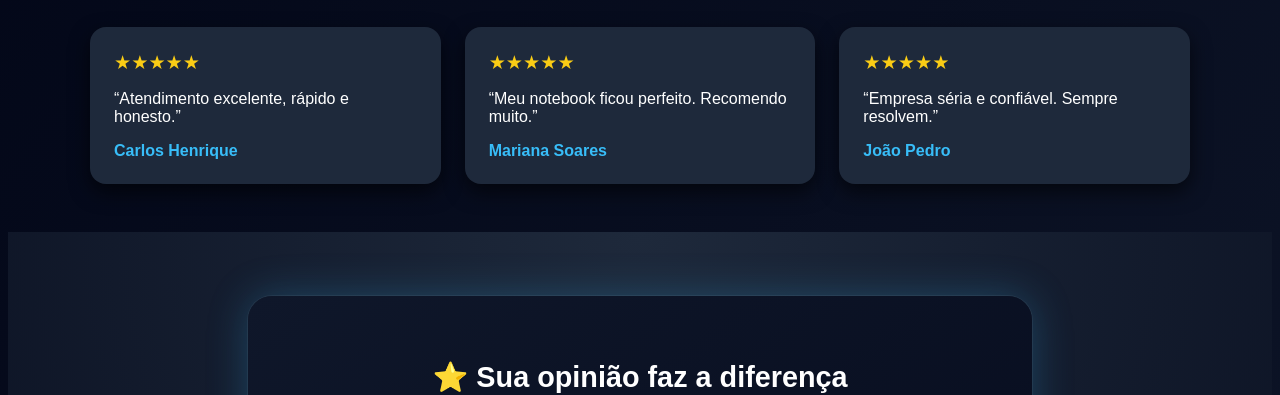
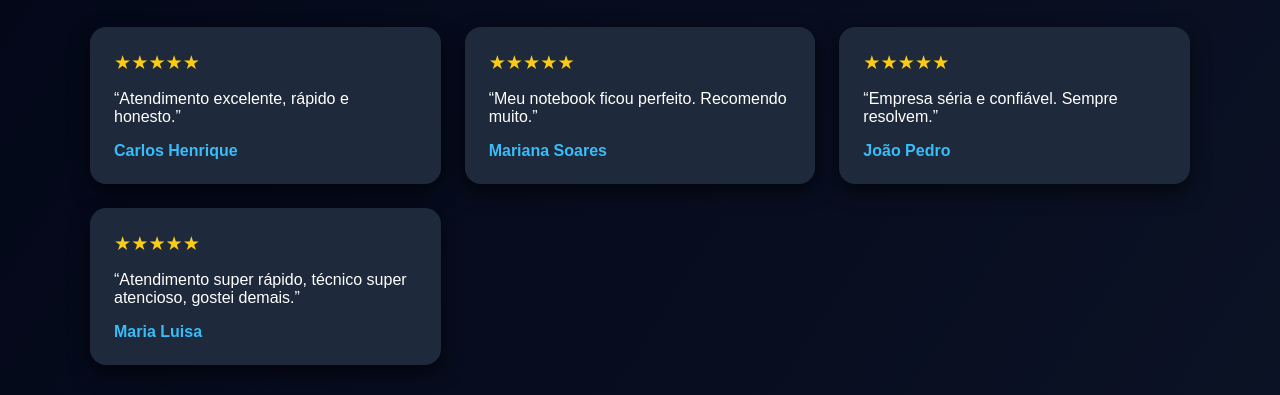
Before and after one commit to DuanePelonha/Desktop-Inform-tica, a plain HTML site: page feedbacks.html in a window 1280 px wide. Shown: the part 409-804 px from the top of the page. Drawn offline with Linux system fonts and the light colour scheme.

Commit message:
Update feedbacks.html

```diff
--- a/feedbacks.html
+++ b/feedbacks.html
@@ -189,6 +189,12 @@
     <p>“Empresa séria e confiável. Sempre resolvem.”</p>
     <div class="cliente">João Pedro</div>
   </div>
+
+    <div class="card">
+    <div class="stars">★★★★★</div>
+    <p>“Atendimento super rápido, técnico super atencioso, gostei demais.”</p>
+    <div class="cliente">Maria Luisa</div>
+  </div>
 </section>
 
 <section class="avaliacao-impacto">
```
